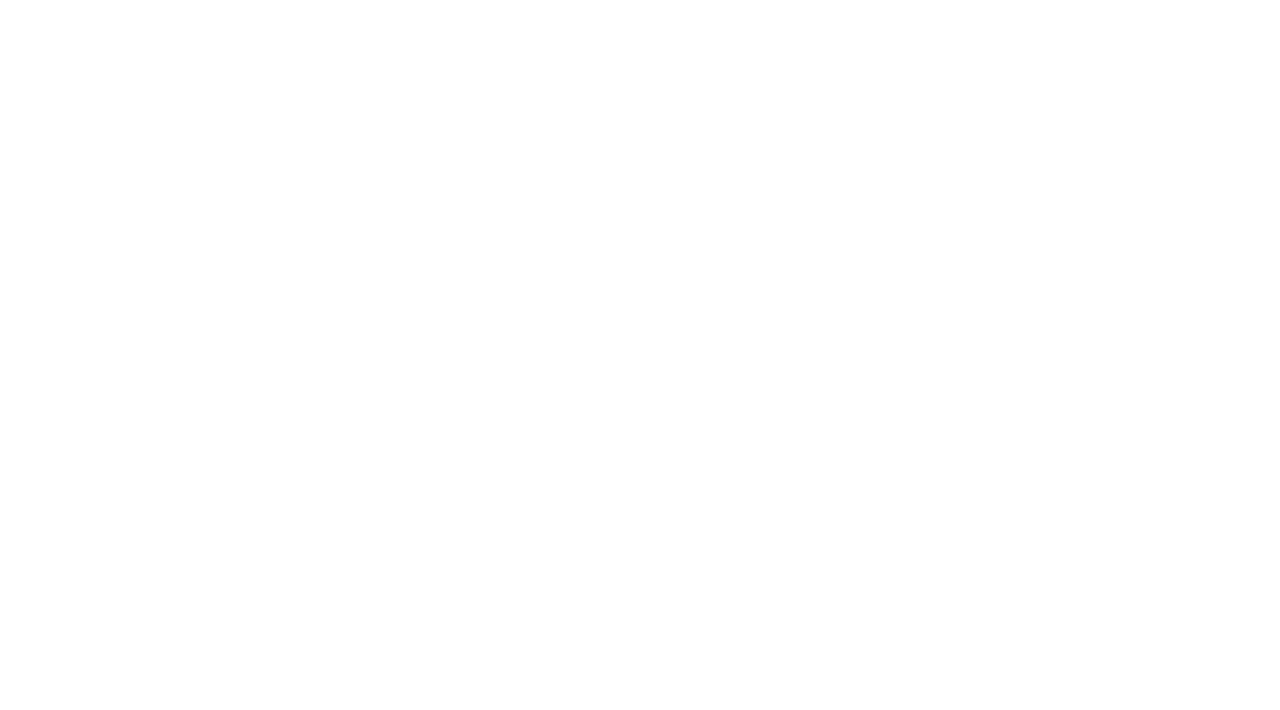
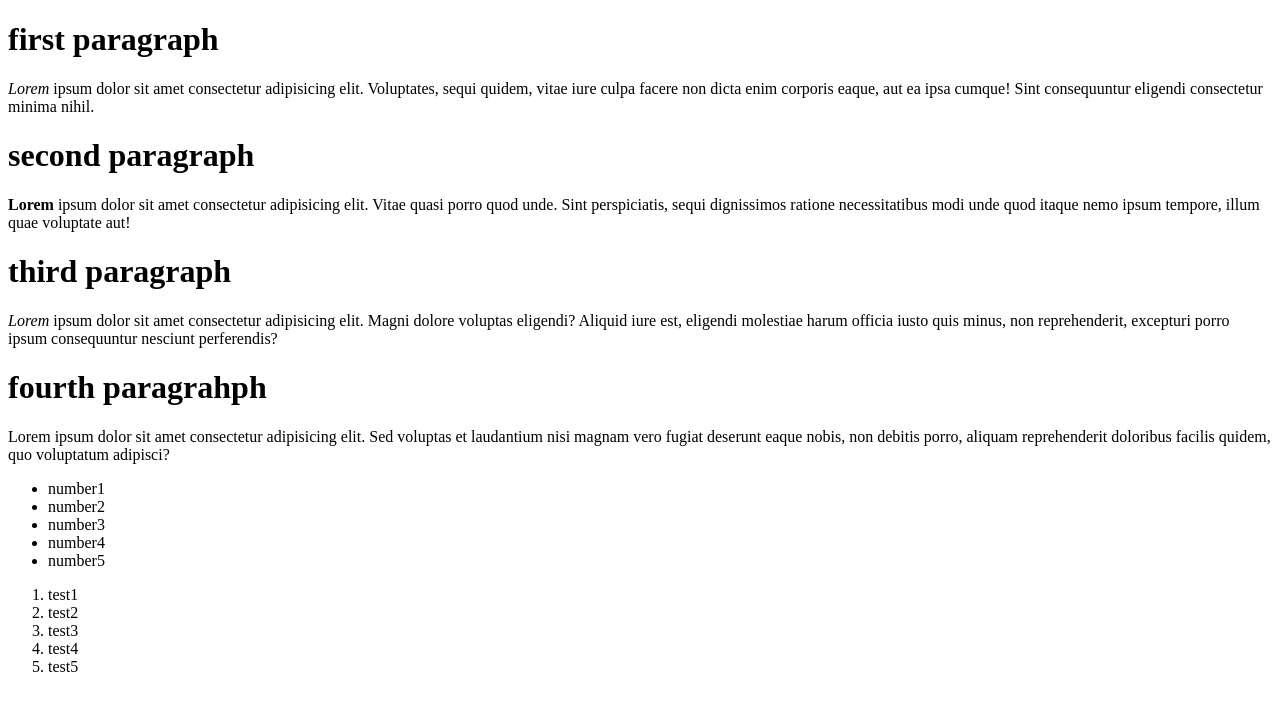
Before and after one commit to rafiks/topd_test, a plain HTML site: page html-boilerplate/index.html in a window 1280 px wide. Drawn offline with Linux system fonts and the light colour scheme.

Commit message:
read how to make commit message

```diff
--- a/html-boilerplate/index.html
+++ b/html-boilerplate/index.html
@@ -1,2 +1,38 @@
 <!DOCTYPE html>
-<html></html>
+<html>
+    <head>
+      <meta http-equiv="Content-Type" content="text/html;charset=UTF-8">
+    <title>test webpage</title>
+    </head>
+    <body>
+      <!--testing comment-->
+    <!-- testnig commenth shortcut    -->
+      <h1>first paragraph</h1>
+      <p><em>Lorem</em> ipsum dolor sit amet consectetur adipisicing elit. Voluptates, sequi quidem, vitae iure culpa facere non dicta enim corporis eaque, aut ea ipsa cumque! Sint consequuntur eligendi consectetur minima nihil.</p>
+      <h1>second paragraph</h1>
+      <p><strong>Lorem</strong> ipsum dolor sit amet consectetur adipisicing elit. Vitae quasi porro quod unde. Sint perspiciatis, sequi dignissimos ratione necessitatibus modi unde quod itaque nemo ipsum tempore, illum quae voluptate aut!</p>
+      <h1>third paragraph</h1>
+      <p><em>Lorem</em> ipsum dolor sit amet consectetur adipisicing elit. Magni dolore voluptas eligendi? Aliquid iure est, eligendi molestiae harum officia iusto quis minus, non reprehenderit, excepturi porro ipsum consequuntur nesciunt perferendis?</p>
+      <h1>fourth paragrahph</h1>
+      <p>Lorem ipsum dolor sit amet consectetur adipisicing elit. Sed voluptas et laudantium nisi magnam vero fugiat deserunt eaque nobis, non debitis porro, aliquam reprehenderit doloribus facilis quidem, quo voluptatum adipisci?</p>
+     <p>
+      <ul>
+        <li>number1</li>
+        <li>number2</li>
+        <li>number3</li>
+        <li>number4</li>
+        <li>number5</li>
+      </ul>
+     </p>
+
+     <p>
+      <ol>
+        <li>test1</li>
+        <li>test2</li>
+        <li>test3</li>
+        <li>test4</li>
+        <li>test5</li>
+      </ol>
+     </p>
+    </body>
+</html>
```
Also changed, not shown: html-boilerplate/boiler.html (added, +12 -0 lines), html-boilerplate/index2.html (added, +10 -0 lines), odin-links-and-images/pages/about.html (added, +16 -0 lines), odin-links-and-images/images/dog.jpg (added), 1 other file.
